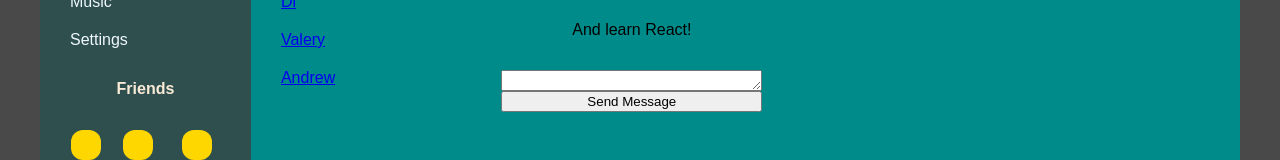
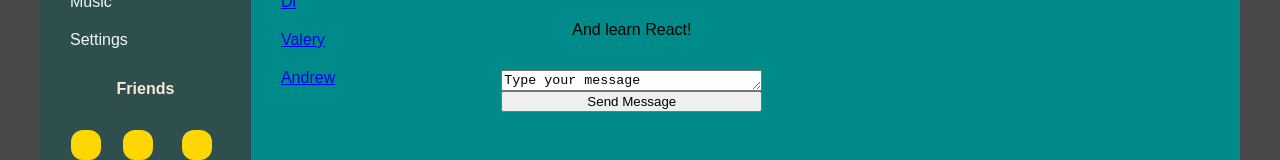
Before and after one commit to moralet-dev/react-first-app, a React (Create React App) app: page /dialogs in a window 1280 px wide. Shown: the part 211-371 px from the top of the page. Built offline with nearby package versions, Linux system fonts and the light colour scheme.

Commit message:
action creator logic

```diff
--- a/src/App.js
+++ b/src/App.js
@@ -21,7 +21,7 @@ function App(props) {
                                element={<Profile state={props.state.profilePage} dispatch={props.dispatch}/>}
                         />
                         <Route path="/dialogs"
-                               element={<Dialogs state={props.state.dialogsPage} />}
+                               element={<Dialogs state={props.state.dialogsPage} dispatch={props.dispatch}/>}
                         />
                         <Route path="/news"
                                element={<News/>}
--- a/src/NotRedux/state.js
+++ b/src/NotRedux/state.js
@@ -1,3 +1,9 @@
+const ADD_NEW_POST = 'ADD-NEW-POST';
+const NEW_POST_TEXT = 'NEW-POST-MESSAGE';
+const SEND_MESSAGE_TO_USER = 'SEND-MESSAGE-TO-USER'
+const NEW_MESSAGE_TEXT = 'NEW-MESSAGE-TEXT'
+
+
 const store = {
     _state: {
         dialogsPage: {
@@ -15,6 +21,7 @@ const store = {
                 {msg: 'Keep calm!'},
                 {msg: 'And learn React!'},
             ],
+            newMessageText: 'Type your message',
         },
         profilePage: {
             posts: [
@@ -58,15 +65,31 @@ const store = {
         this._state.profilePage.newPostText = ''
         this._callSubscriber(this._state)
     },
-
-    dispatch (action) {
+    _newMessageText(val) {
+        this._state.dialogsPage.newMessageText = val
+        this._callSubscriber(this._state)
+    },
+    _sendMessageToUser() {
+        this._state.dialogsPage.messages.push({msg: this._state.dialogsPage.newMessageText})
+        this._state.dialogsPage.newMessageText = ''
+        this._callSubscriber(this._state)
+    },
+    dispatch(action) {
         switch (action.type) {
-            case 'ADD-NEW-POST':{
+            case ADD_NEW_POST: {
                 this._addPost()
                 break
             }
-            case 'NEW-POST-MESSAGE':{
+            case NEW_POST_TEXT: {
                 this._newPostMessage(action.newText)
+                break
+            }
+            case SEND_MESSAGE_TO_USER: {
+                this._sendMessageToUser()
+                break
+            }
+            case NEW_MESSAGE_TEXT: {
+                this._newMessageText(action.newText)
                 break
             }
             default:
@@ -76,5 +99,10 @@ const store = {
 
 }
 
+export const addPostActionCreator = () => ({type: ADD_NEW_POST})
+export const newPostTextActionCreator = (val) => ({type: NEW_POST_TEXT, newText: val,})
+export const sendMessageActionCreator = () => ({type: SEND_MESSAGE_TO_USER})
+export const newMessageTextActionCreator = (val) => ({type: NEW_MESSAGE_TEXT, newText: val,})
+
 export default store
 window.store = store
--- a/src/components/Dialogs/Dialogs.jsx
+++ b/src/components/Dialogs/Dialogs.jsx
@@ -3,11 +3,18 @@ import React from "react";
 import s from './Dialogs.module.css'
 import DialogItem from "./DialogItem/DialogsItem";
 import Message from "./Message/Message";
+import {newMessageTextActionCreator, sendMessageActionCreator} from "../../NotRedux/state";
 
 
 const Dialogs = (props) => {
     let textMessage = React.createRef()
-    let sendMessage = () => alert(textMessage.current.value)
+    let sendMessage = () => {
+        props.dispatch(sendMessageActionCreator())
+    }
+    let onTextChange = () =>{
+        props.dispatch(newMessageTextActionCreator(textMessage.current.value))
+    }
+
     return (<div className={s.dialogs}>
         <div className={s.dialogs_items}>
             {props.state.dialogs.map((d) => <DialogItem name={d.name} id={d.id}/>)}
@@ -15,7 +22,7 @@ const Dialogs = (props) => {
         <div className={s.messages}>
             {props.state.messages.map((m) => <Message msg={m.msg}/>)}
             <div className={s.send_message}>
-                <textarea ref={textMessage} cols="30" rows="1"></textarea>
+                <textarea ref={textMessage} onChange={onTextChange} cols="30" rows="1" value={props.state.newMessageText}></textarea>
                 <button onClick={sendMessage}>Send Message</button>
             </div>
         </div>
--- a/src/components/Profile/MyPosts/MyPosts.jsx
+++ b/src/components/Profile/MyPosts/MyPosts.jsx
@@ -1,18 +1,19 @@
 import React from 'react'
 import s from './MyPosts.module.css'
 import Post from './Post/Post'
+import {addPostActionCreator, newPostTextActionCreator} from "../../../NotRedux/state";
+
 
 const MyPosts = (props) => {
 
     let postsElements = props.state.posts.map((p) => <Post message={p.msg} likesCount={p.likesCount}/>)
     let newPostElement = React.createRef()
     let onPostTextChange = () => {
-        let newMessage = newPostElement.current.value
-        props.dispatch({type: 'NEW-POST-MESSAGE', newText: newMessage})
-
+        let newText = newPostElement.current.value
+        props.dispatch(newPostTextActionCreator(newText))
     }
     let addPost = () => {
-        props.dispatch({type:'ADD-NEW-POST'})
+        props.dispatch(addPostActionCreator())
     }
     return (
         <div className={s.posts_block}>
@@ -21,7 +22,7 @@ const MyPosts = (props) => {
                 <h4>New post</h4>
 
                 <div className="">
-                    <textarea ref={newPostElement} value={props.state.newPostText} onChange={onPostTextChange} />
+                    <textarea ref={newPostElement} value={props.state.newPostText} onChange={onPostTextChange}/>
                 </div>
                 <div className="">
                     <button onClick={addPost}>Add post</button>
```
